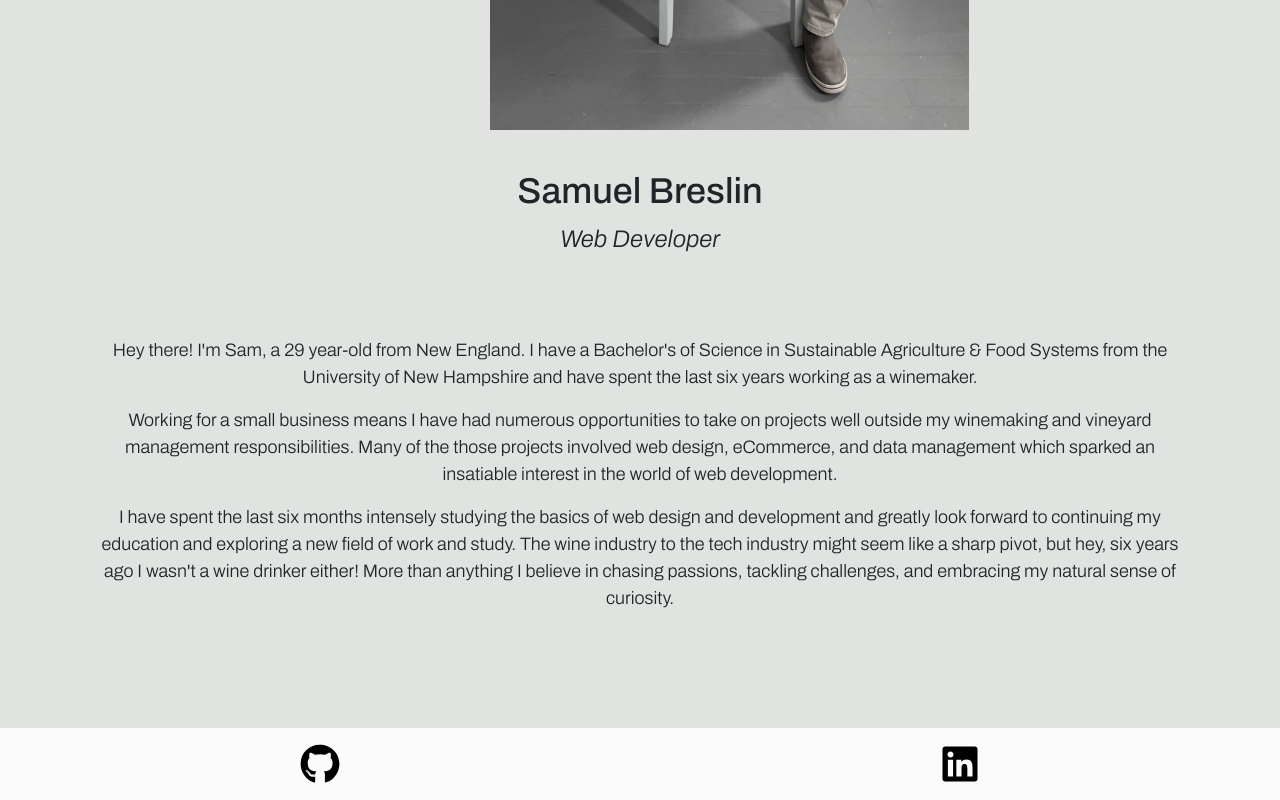
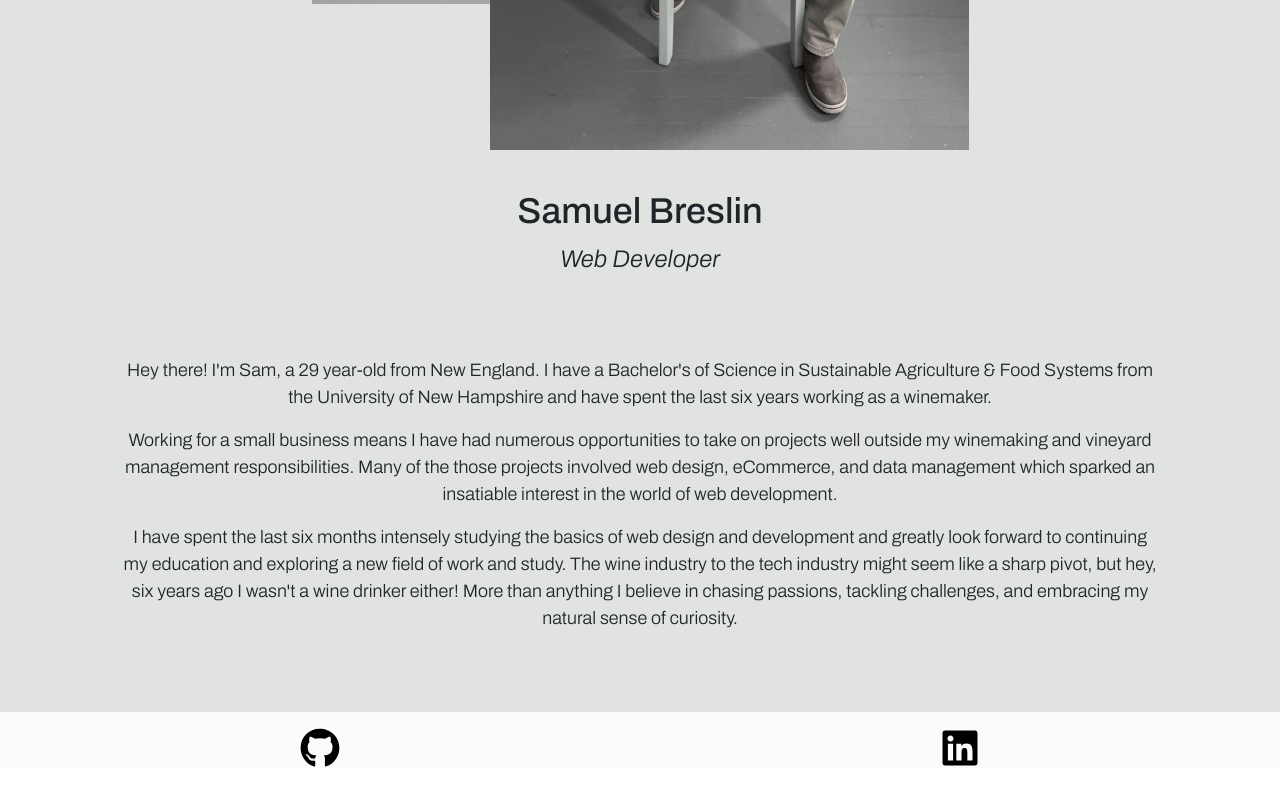
Before and after one commit to sambrez/react-portfolio, a React (Vite) app in the folder react-portfolio/: page / in a window 1280 px wide. Shown: the part 951-1751 px from the top of the page. Built offline with nearby package versions, Linux system fonts and the light colour scheme.

Commit message:
bug fix to footer positioning

```diff
--- a/react-portfolio/src/App.css
+++ b/react-portfolio/src/App.css
@@ -49,6 +49,9 @@ body {
   justify-content: center;
   flex-direction: column;
   background-color: #e1e3e1;
+  min-height: 100vh;
+  height: 100%;
+  position: relative;
 }
 
 #top {
@@ -61,4 +64,6 @@ body {
 
 #main {
   margin: 100px;
+  flex: 1;
+  padding: 20px;
 }
--- a/react-portfolio/src/index.css
+++ b/react-portfolio/src/index.css
@@ -84,10 +84,14 @@ button:focus-visible {
 }
 
 #footer {
+  position: absolute;
   width: 100%;
   display: flex;
   justify-content: center;
   align-items: center;
+  height: 2.5rem;
+  bottom: 0;
+  left: 0;
 }
 
 #bottom {
@@ -102,7 +106,7 @@ button:focus-visible {
 #footer-one,
 #footer-two {
   margin-top: 16px;
-  flex: 1; /* Distribute available space equally between footer-one and footer-two */
+  flex: 1;
   display: flex;
   justify-content: center;
 }
@@ -111,7 +115,7 @@ button:focus-visible {
 #linkedin {
   width: 40px;
   height: 40px;
-  align-self: center; /* Center the image vertically */
+  align-self: center;
 }
 
 @media (max-width: 480px) {
@@ -122,7 +126,7 @@ button:focus-visible {
 
 @media (max-width: 1648px) {
   #bottom {
-    flex-wrap: nowrap; /* Prevent flex items from wrapping to the next line */
+    flex-wrap: nowrap;
   }
 
   #footer-one {
@@ -137,7 +141,7 @@ button:focus-visible {
 
   #github,
   #linkedin {
-    max-width: 50%; /* Each image can take up to 50% of the container width */
-    flex: 1; /* Allow images to grow and shrink */
+    max-width: 50%;
+    flex: 1;
   }
 }
```
